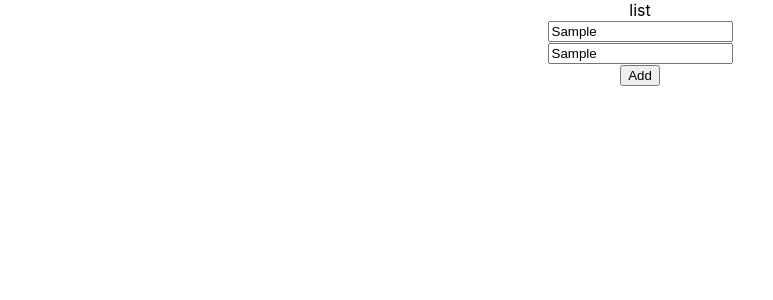
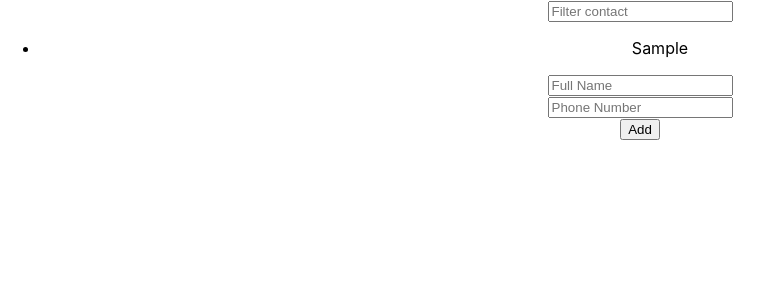
Before and after one commit to MustafaYilmaz1625/contacts-app, a React (Create React App) app: page / in a window 1280 px wide. Both pictures are taken after typing "Sample", "Sample" into the empty fields and a click on the button "Add". Shown: the top 300 px of the page, without its empty margins (0-773 px from the left). Built offline with nearby package versions, Linux system fonts and the light colour scheme.

Commit message:
contacts filter..

```diff
--- a/src/components/Contacts/Form/index.jsx
+++ b/src/components/Contacts/Form/index.jsx
@@ -1,7 +1,7 @@
 import React, { useState } from "react";
 
-function Form() {
-  const [form, setForm] = useState({ fulname: "", phone_number: "" });
+function Form({ contacts, setContacts }) {
+  const [form, setForm] = useState({ fullname: "", phone_number: "" });
 
   const onChangeInput = (e) => {
     setForm({ ...form, [e.target.name]: e.target.value });
@@ -12,12 +12,17 @@ function Form() {
     if (form.fullname === "" || form.phone_number === "") {
       return false;
     }
+
+    setContacts([...contacts, form]);
+
+    setForm({ fullname: "", phone_number: "" });
   };
   return (
     <form onSubmit={onSubmit}>
       <div>
         <input
           name="fullname"
+          value={form.fullname}
           placeholder="Full Name"
           onChange={onChangeInput}
         />
@@ -26,6 +31,7 @@ function Form() {
       <div>
         <input
           name="phone_number"
+          value={form.phone_number}
           placeholder="Phone Number"
           onChange={onChangeInput}
         />
--- a/src/components/Contacts/List/index.jsx
+++ b/src/components/Contacts/List/index.jsx
@@ -1,7 +1,31 @@
-import React from "react";
+import React, { useState } from "react";
 
-function List() {
-  return <div>list</div>;
+function List({ contacts }) {
+  const [filterText, setFilterText] = useState("");
+
+  const filtered = contacts.filter((item) => {
+    return Object.keys(item).some((key) =>
+      item[key]
+        .toString()
+        .toLowerCase()
+        .includes(filterText.toLocaleLowerCase())
+    );
+  });
+
+  return (
+    <div>
+      <input
+        placeholder="Filter contact"
+        value={filterText}
+        onChange={(e) => setFilterText(e.target.value)}
+      />
+      <ul>
+        {filtered.map((e, i) => (
+          <li key={i}>{e.fullname}</li>
+        ))}
+      </ul>
+    </div>
+  );
 }
 
 export default List;
--- a/src/components/Contacts/index.jsx
+++ b/src/components/Contacts/index.jsx
@@ -1,12 +1,17 @@
-import React from "react";
+import React, { useState, useEffect } from "react";
 import Form from "./Form";
 import List from "./List";
 
 function Contacts() {
+  const [contacts, setContacts] = useState([]);
+
+  useEffect(() => {
+    console.log(contacts);
+  }, [contacts]);
   return (
     <div>
-      <List />
-      <Form />
+      <List contacts={contacts} />
+      <Form contacts={contacts} setContacts={setContacts} />
     </div>
   );
 }
```
